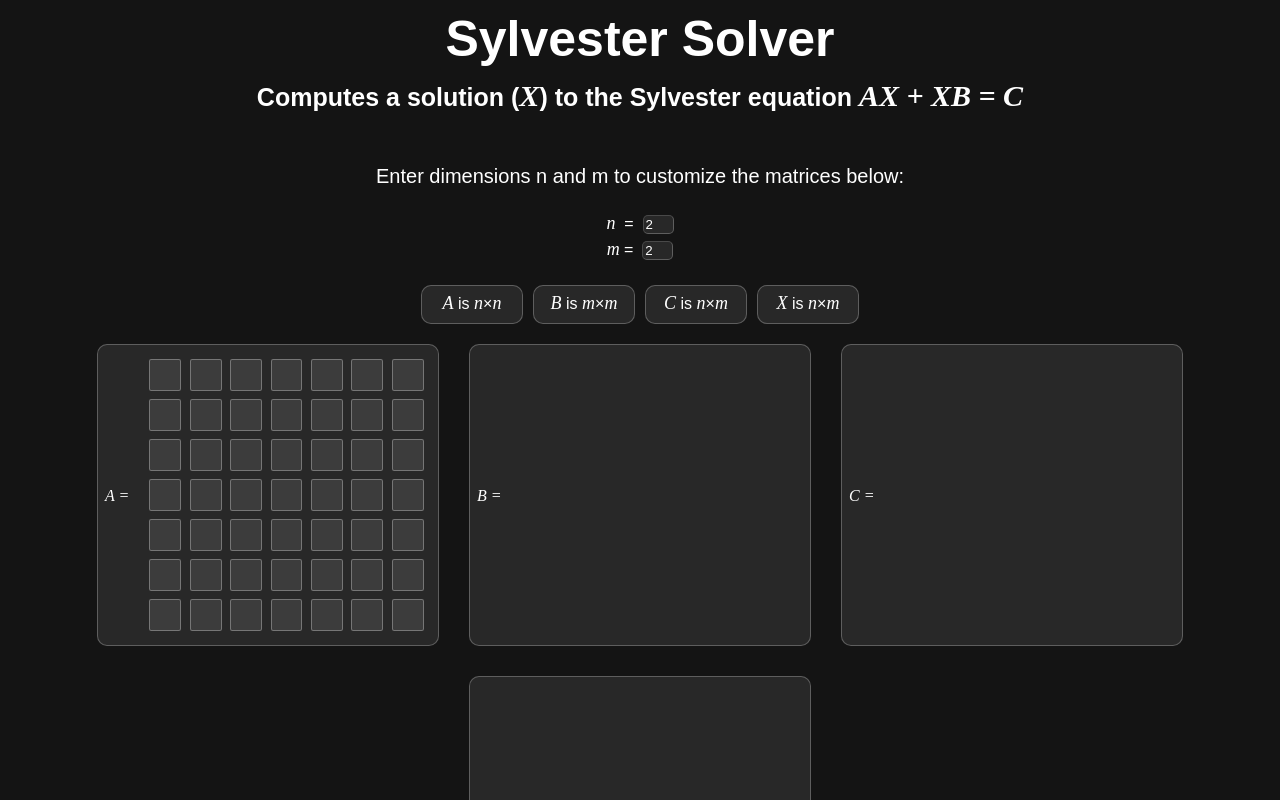
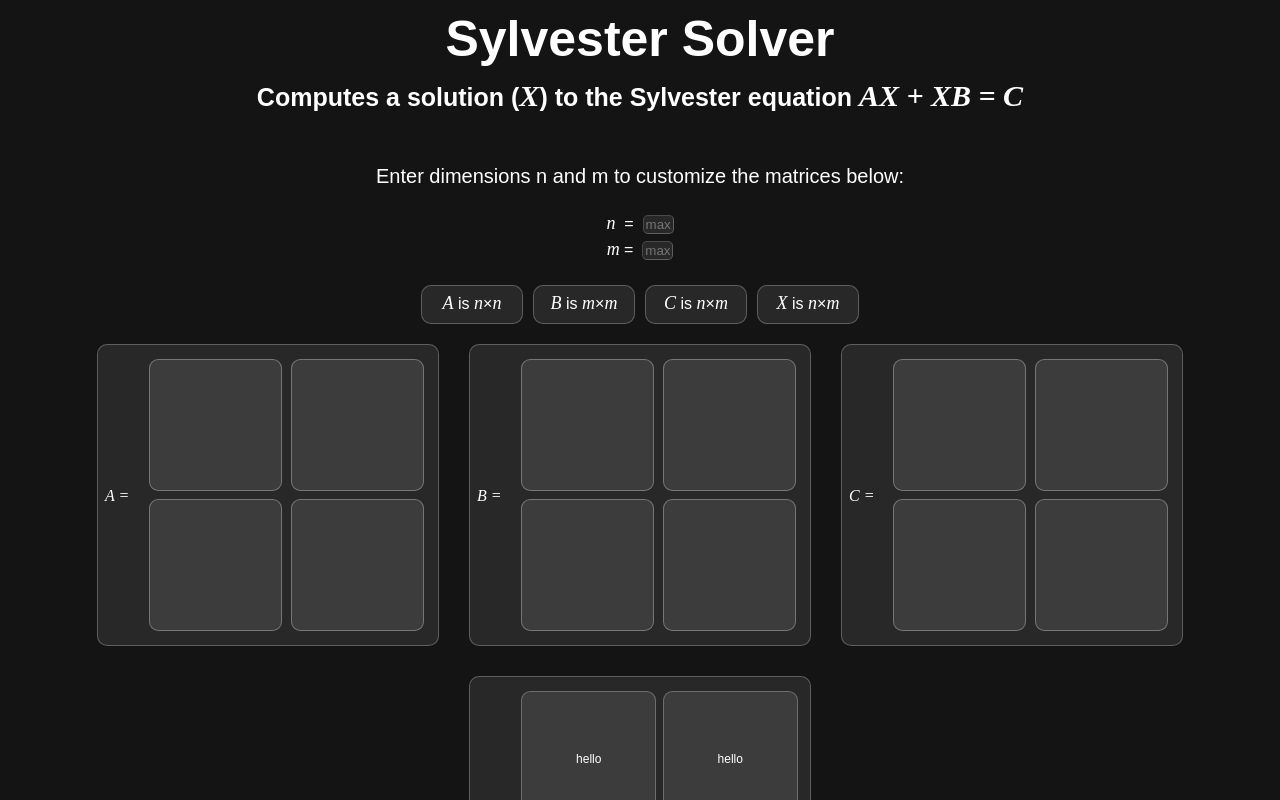
Before and after one commit to EllisJeremy/ellisjeremy.com, a React (Vite) app: page / in a window 1280 px wide. Shown: the top 800 px of the page. Built offline with nearby package versions, Linux system fonts and the light colour scheme.

Commit message:
need to fix the matrix inputs

```diff
--- a/src/components/Matrices.tsx
+++ b/src/components/Matrices.tsx
@@ -1,4 +1,4 @@
-import {CreateMatrixA} from "./subComponents/MatrixCreator.tsx"
+import {CreateMatrixA, CreateMatrixB, CreateMatrixC, CreateMatrixX} from "./subComponents/MatrixCreator.tsx"
 import {useState} from 'react';
 
 
@@ -6,14 +6,30 @@ import {useState} from 'react';
 
 export default function Matrices() {
 
-	const [n, setN] = useState<number>(2)
-	const [m, setM] = useState<number>(2)
+	{/*inputs*/}
+	const [n, setN] = useState<number>()
+	const [m, setM] = useState<number>()
 
 	function handleNChange(event: React.ChangeEvent<HTMLInputElement>){
 		setN(event.currentTarget.valueAsNumber);
 	}
 	function handleMChange(event: React.ChangeEvent<HTMLInputElement>){
 		setM(event.currentTarget.valueAsNumber);
+	}
+
+	{/*matrices*/}
+	const [matrixAInputs, setMatrixAInputs] = useState<number[][]>([]);
+
+
+	function handlematrixAInputs(event: React.ChangeEvent<HTMLInputElement>){
+		setMatrixAInputs(event.currentTarget.valueAsNumber);
+	}
+
+	function handleMatrixAInputs(row: number, col: number, event: React.ChangeEvent<HTMLInputElement>){
+    const inputValue = event.currentTarget.valueAsNumber;
+    function setMatrixAInputs(prev: number) {
+
+		}
 	}
 
 	return(
@@ -87,7 +103,7 @@ export default function Matrices() {
 					<div className="dynamic-matrix-div">
 
 					  {/* Dynamic part */}
-            <CreateMatrixA  />
+            <CreateMatrixA n = {n} />
 
 
 					</div>
@@ -106,7 +122,7 @@ export default function Matrices() {
 
 					<div className="dynamic-matrix-div">
 						{/* Dynamic part */}
-
+						<CreateMatrixB m = {m} />
 
 
 
@@ -128,7 +144,7 @@ export default function Matrices() {
 
 					<div className="dynamic-matrix-div">
 						{/* Dynamic part */}
-
+						<CreateMatrixC n = {n} m = {m} />
 
 
 
@@ -152,7 +168,7 @@ export default function Matrices() {
 
 					<div className="dynamic-matrix-div">
 						{/* Dynamic part */}
-
+						<CreateMatrixX  n = {n} m = {m}/>
 
 
 
--- a/src/components/subComponents/MatrixCreator.tsx
+++ b/src/components/subComponents/MatrixCreator.tsx
@@ -1,9 +1,14 @@
 export function CreateMatrixA(
-	{n = 7}:
+	{n = 2}:
 	{n?: number}
 ){
+	if( n > 9 ){
+		n = 9
+	}
+
 	return (
     <>
+
 			{/* create the columns */}
       {Array.from({ length: n }, (_, indexN) => (
         <div key={indexN} className="matrix-row-div">
@@ -13,7 +18,12 @@ export function CreateMatrixA(
 					<div key={indexM} className="matrix-cell-div">
 
 						{/* create each input */}
-						<input className ="matrix-cell-input" type="number" id = {"A" + indexN.toString() + indexM.toString() } step="any"></input>
+						<input
+							className ="matrix-cell-input"
+							type="number"
+
+							step="any">
+						</input>
 
 					</div>
 				))}
@@ -24,13 +34,16 @@ export function CreateMatrixA(
 }
 
 export function CreateMatrixB(
-	{n = 3, m = 5}:
-	{n?: number, m?: number}
+	{m = 2}:
+	{ m?: number}
 ){
+	if( m > 9 ){
+		m = 9
+	}
 	return (
     <>
 			{/* create the columns */}
-      {Array.from({ length: n }, (_, indexN) => (
+      {Array.from({ length: m }, (_, indexN) => (
         <div key={indexN} className="matrix-row-div">
 
 					{/* create the cells in each column (= to rows) */}
@@ -38,7 +51,12 @@ export function CreateMatrixB(
 					<div key={indexM} className="matrix-cell-div">
 
 						{/* create each input */}
-						<input className ="matrix-cell-input" type="number" id = {"A" + indexN.toString() + indexM.toString() } step="any"></input>
+						<input
+							className ="matrix-cell-input"
+							type="number"
+							value = {"B" + indexN.toString() + indexM.toString() }
+							step="any">
+						</input>
 
 					</div>
 				))}
@@ -49,9 +67,15 @@ export function CreateMatrixB(
 }
 
 export function CreateMatrixC(
-	{n = 3, m = 5}:
+	{n = 2, m = 2}:
 	{n?: number, m?: number}
 ){
+	if( n > 9 ){
+		n = 9
+	}
+	if( m > 9 ){
+		m = 9
+	}
 	return (
     <>
 			{/* create the columns */}
@@ -66,7 +90,7 @@ export function CreateMatrixC(
 						<input
 							className ="matrix-cell-input"
 							type="number"
-							id = {"A" + indexN.toString() + indexM.toString()}
+							value = {"C" + indexN.toString() + indexM.toString()}
 							step="any">
 						</input>
 					</div>
@@ -78,10 +102,17 @@ export function CreateMatrixC(
 }
 
 export function CreateMatrixX(
-	{n = 3, m = 5}:
+	{n = 2, m = 2}:
 	{n?: number, m?: number}
 ){
+	if( n > 9 ){
+		n = 9
+	}
+	if( m > 9 ){
+		m = 9
+	}
 	return (
+
     <>
 			{/* create the columns */}
       {Array.from({ length: n }, (_, indexN) => (
@@ -92,7 +123,7 @@ export function CreateMatrixX(
 					<div key={indexM} className="matrix-cell-div">
 
 						{/* create each input */}
-						<input className ="matrix-cell-input" type="number" id = {"A" + indexN.toString() + indexM.toString() } step="any"></input>
+						<p className ="matrix-cell-output">hello</p>
 
 					</div>
 				))}
```
